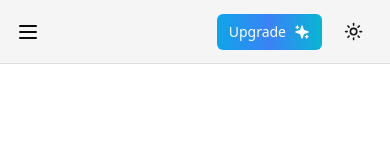
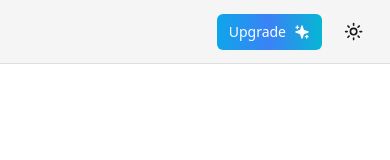
Before and after one commit to tanayvaswani/companion-ai, a Next.js app: page / in a window 390 px wide. Shown: the top 160 px of the page. Built offline with nearby package versions, Linux system fonts and the light colour scheme.

Commit message:
feat: mobile-sidebar skeleton

```diff
--- /dev/null
+++ b/components/mobile-sidebar.tsx
@@ -0,0 +1,9 @@
+const MobileSidebar = () => {
+    return (
+        <div>
+            Mobile Sidebar
+        </div>
+    );
+}
+
+export default MobileSidebar;
--- a/components/navbar.tsx
+++ b/components/navbar.tsx
@@ -18,7 +18,7 @@ const Navbar = () => {
   return (
     <div className="fixed w-full z-50 flex justify-between items-center py-2 px-4 border-b border-primary/10 bg-secondary h-16">
       <div className="flex items-center">
-        <MenuIcon className="md:hidden block" />
+        {/* <MobileSidebar /> */}
 
         <Link href={"/"} className="md:block hidden">
           <h1
```
